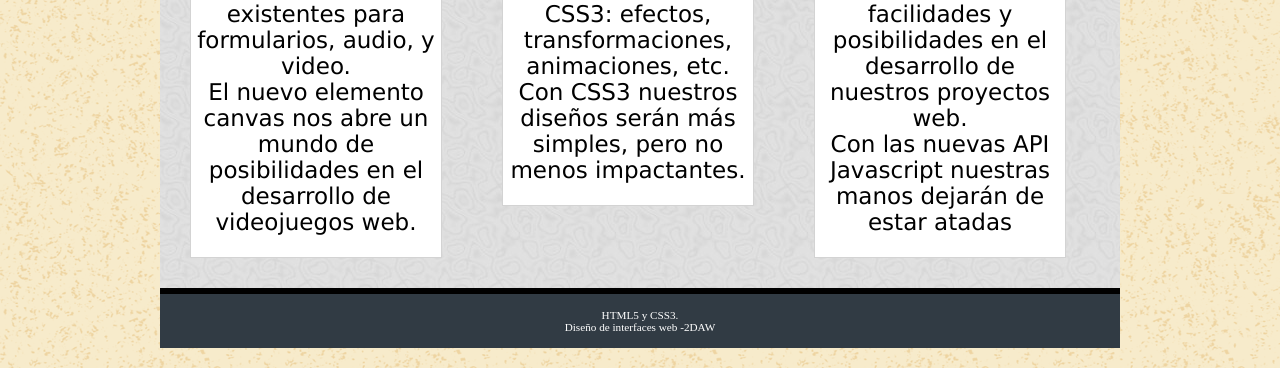
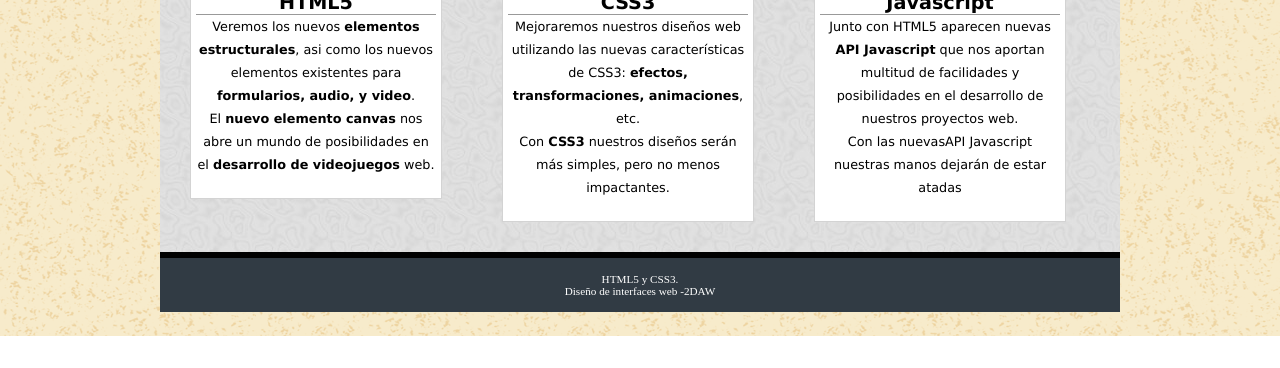
Before and after one commit to unpatito/DiwDaw, a plain HTML site: page curso/index.html in a window 1280 px wide. Shown: the part 464-832 px from the top of the page. After the commit the page ends 800 px from the top, so only its background shows below. Drawn offline with Linux system fonts and the light colour scheme.

Commit message:
Curso finalizado 11-10-23

```diff
--- a/curso/css/style.css
+++ b/curso/css/style.css
@@ -69,13 +69,14 @@ li{
     font-family: Verdana, Geneva, Tahoma, sans-serif;
     font-size:0.8em;
     background-image: url(../imgs/lgrey008.jpg);
+    overflow: hidden;
 }
 #article{
     width: 240px;
     border: 1px lightgray solid;
     background-color: white;
     text-align: center;
-    font-size: 1.8em;
+    line-height: 1.8em;
     padding: 5px 5px 22px 5px;
     margin: 30px;
     float:left;
@@ -83,10 +84,10 @@ li{
 
 .clearfix:before,
 .clearfix:after,
-#content
-{
+#content{
 width:100%;
 display: table;
+
 }
 #article_header{
     border-bottom:1px solid #999999;
--- a/curso/index.html
+++ b/curso/index.html
@@ -23,25 +23,25 @@
       <div id="content">
         <div id="article">
           <div id="article_header">
-            <img> <h2>HTML5</h2>
+            <img src="imgs/html5.png">  <h2>HTML5</h2>
           </div>
-          <p>Veremos los nuevos elementos estructurales, asi como los nuevos elementos existentes para formularios, audio, y video.</p>
-          <p>El nuevo elemento canvas nos abre un mundo de posibilidades en el desarrollo de videojuegos web.</p>
+          <p>Veremos los nuevos <b>elementos estructurales</b>, asi como los nuevos elementos existentes para <b>formularios, audio, y video</b>.</p>
+          <p>El <b>nuevo elemento canvas</b> nos abre un mundo de posibilidades en el <b>desarrollo de videojuegos</b> web.</p>
         </div>
         <div id="article">
           <div id="article_header">
-            <img> <h2>CSS3</h2>
+            <img src="imgs/css3.png"> <h2>CSS3</h2>
           </div>
-          <p>Mejoraremos nuestros diseños web utilizando las nuevas características de CSS3: efectos, transformaciones, animaciones, etc.</p>
-          <p> Con CSS3 nuestros diseños serán más simples, pero no menos impactantes.</p>
+          <p>Mejoraremos nuestros diseños web utilizando las nuevas características de CSS3: <b>efectos, transformaciones, animaciones</b>, etc.</p>
+          <p> Con <b>CSS3</b> nuestros diseños serán más simples, pero no menos impactantes.</p>
         </div>
         <div id="article">
           <div id="article_header">
-            <img> <h2>Javascript</h2>
+            <img src="imgs/javascript.png"> <h2>Javascript</h2>
           </div>
-          <p>Junto con HTML5 aparecen nuevas API Javascript que nos aportan multitud de facilidades y posibilidades en el desarrollo de nuestros proyectos web.</p>
+          <p>Junto con HTML5 aparecen nuevas <b>API Javascript</b> que nos aportan multitud de facilidades y posibilidades en el desarrollo de nuestros proyectos web.</p>
           <p>
-            Con las nuevas API Javascript nuestras manos dejarán de estar atadas
+            Con las nuevasAPI Javascript nuestras manos dejarán de estar atadas
           </p>
          </div>
 
```
